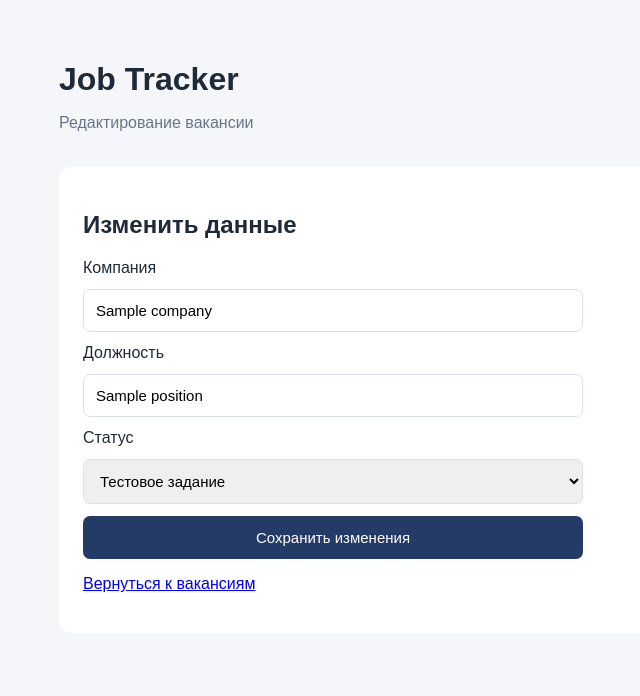
After one commit to heraxos/job-tracker, a FastAPI app: template app/templates/edit.html in a window 1280 px wide. The commit adds this page. Shown: the top 696 px of the page, without its empty margins (55-695 px from the left). Run offline with FastAPI, Linux system fonts and the light colour scheme; the template is opened without the code that fills it: most values are stand-ins (such as "Sample title", 1, 10 or a date in 2020).

Commit message:
Add application editing and deletion

```diff
--- a/app/main.py
+++ b/app/main.py
@@ -70,3 +70,66 @@ async def add_application(
         db.commit()
 
     return RedirectResponse("/", status_code=303)
+
+
+
+@app.get("/applications/{application_id}/edit")
+async def edit_application_page(
+    request: Request,
+    application_id: int
+):
+    with SessionLocal() as db:
+        application = db.get(JobApplication, application_id)
+
+        if application is None:
+            return templates.TemplateResponse(
+                request=request,
+                name="index.html",
+                context={
+                    "applications": [],
+                    "total": 0,
+                    "interviews": 0,
+                    "offers": 0,
+                    "error": "Вакансия не найдена"
+                },
+                status_code=404
+            )
+
+        return templates.TemplateResponse(
+            request=request,
+            name="edit.html",
+            context={"application": application}
+        )
+
+
+@app.post("/applications/{application_id}/edit")
+async def update_application(
+    application_id: int,
+    company: str = Form(...),
+    position: str = Form(...),
+    status: str = Form(...)
+):
+    with SessionLocal() as db:
+        application = db.get(JobApplication, application_id)
+
+        if application is None:
+            return {"error": "Вакансия не найдена"}
+
+        application.company = company
+        application.position = position
+        application.status = status
+
+        db.commit()
+
+    return RedirectResponse("/", status_code=303)
+
+@app.post("/applications/{application_id}/delete")
+async def delete_application(application_id: int):
+    with SessionLocal() as db:
+        application = db.get(JobApplication, application_id)
+
+        if application is not None:
+            db.delete(application)
+            db.commit()
+
+    return RedirectResponse("/", status_code=303)
--- /dev/null
+++ b/app/templates/edit.html
@@ -0,0 +1,53 @@
+
+<!DOCTYPE html>
+<html lang="ru">
+<head>
+    <meta charset="UTF-8">
+    <meta name="viewport" content="width=device-width, initial-scale=1.0">
+    <title>Редактирование вакансии — Job Tracker</title>
+    <link rel="stylesheet" href="/static/style.css">
+</head>
+<body>
+    <div class="container">
+        <header>
+            <h1>Job Tracker</h1>
+            <p>Редактирование вакансии</p>
+        </header>
+
+        <section class="applications">
+            <h2>Изменить данные</h2>
+
+            <form action="/applications/{{ application.id }}/edit" method="post">
+                <label>Компания</label>
+                <input
+                    type="text"
+                    name="company"
+                    value="{{ application.company }}"
+                    required
+                >
+
+                <label>Должность</label>
+                <input
+                    type="text"
+                    name="position"
+                    value="{{ application.position }}"
+                    required
+                >
+
+                <label>Статус</label>
+                <select name="status">
+                    <option value="Applied" {% if application.status == "Applied" %}selected{% endif %}>Отклик отправлен</option>
+                    <option value="Interview" {% if application.status == "Interview" %}selected{% endif %}>Собеседование</option>
+                    <option value="Test" {% if application.status == "Test" %}selected{% endif %}>Тестовое задание</option>
+                    <option value="Rejected" {% if application.status == "Rejected" %}selected{% endif %}>Отказ</option>
+                    <option value="Offer" {% if application.status == "Offer" %}selected{% endif %}>Предложение</option>
+                </select>
+
+                <button type="submit">Сохранить изменения</button>
+            </form>
+
+            <p><a href="/">Вернуться к вакансиям</a></p>
+        </section>
+    </div>
+</body>
+</html>
```
Also changed, not shown: app/templates/index.html (+8 -0 lines).
